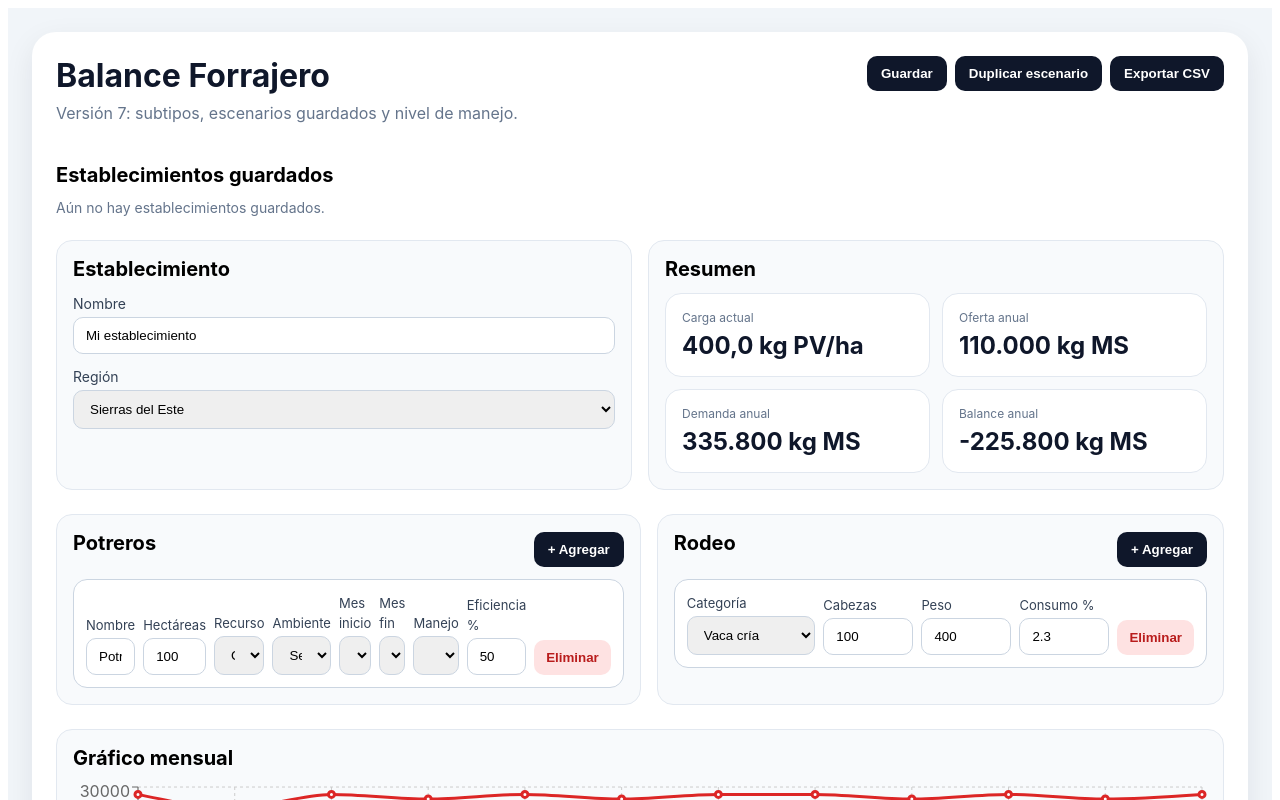
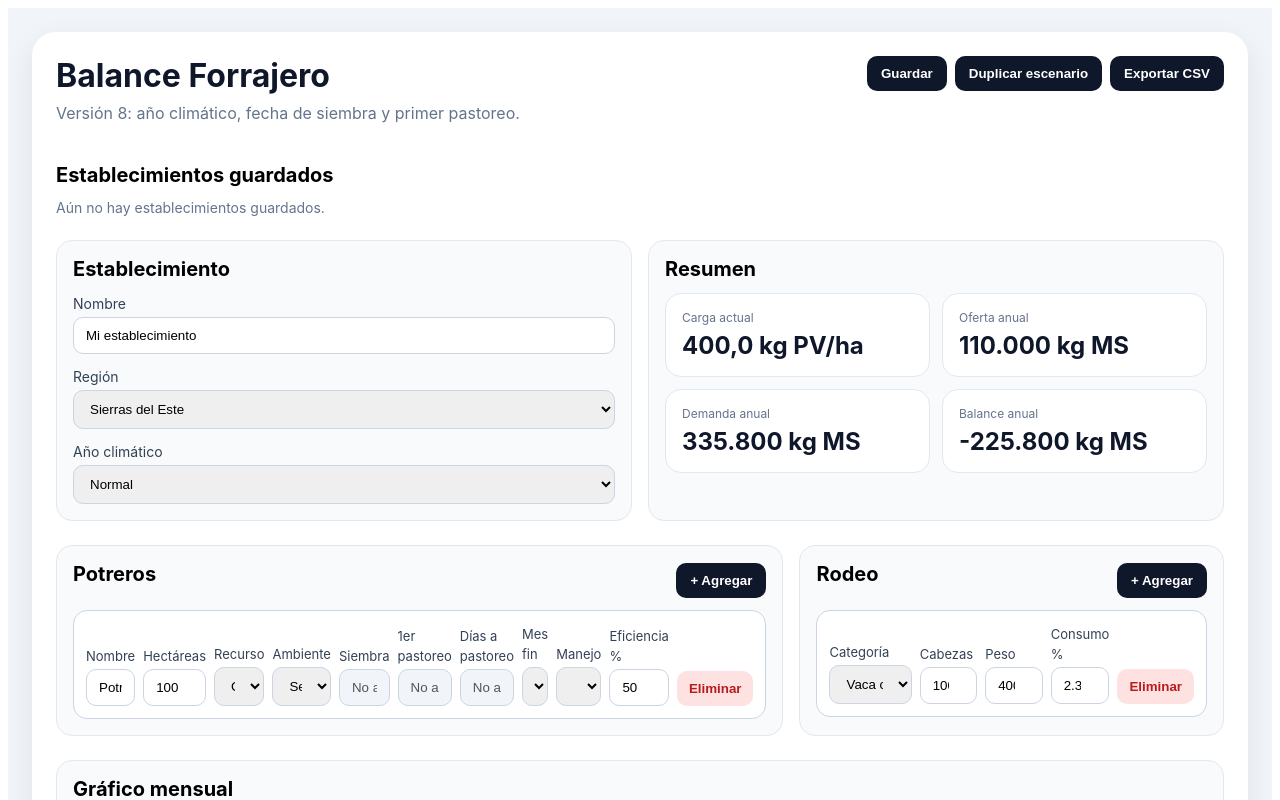
Before and after one commit to Facundo-lp/balance-forrajero, a React (Vite) app: page / in a window 1280 px wide. Shown: the top 800 px of the page. Built offline with nearby package versions, Linux system fonts and the light colour scheme.

Commit message:
Update App.jsx

```diff
--- a/src/App.jsx
+++ b/src/App.jsx
@@ -53,6 +53,12 @@ const MANAGEMENT_LEVELS = [
   { label: "Bajo", factor: 0.7 },
   { label: "Medio", factor: 1.0 },
   { label: "Alto", factor: 1.3 },
+];
+
+const CLIMATE_SCENARIOS = [
+  { label: "Seco", factor: 0.7 },
+  { label: "Normal", factor: 1.0 },
+  { label: "Húmedo", factor: 1.2 },
 ];
 
 const ANIMAL_CATEGORIES = [
@@ -230,7 +236,7 @@ const SEEDED_SUBTYPES = {
         nov: 13,
         dic: 11,
       },
-      defaultStartMonth: 7,
+      defaultFirstGrazingDays: 90,
       defaultEndMonth: 12,
       defaultEfficiency: 65,
     },
@@ -251,7 +257,7 @@ const SEEDED_SUBTYPES = {
         nov: 12,
         dic: 10,
       },
-      defaultStartMonth: 7,
+      defaultFirstGrazingDays: 90,
       defaultEndMonth: 12,
       defaultEfficiency: 65,
     },
@@ -272,7 +278,7 @@ const SEEDED_SUBTYPES = {
         nov: 11,
         dic: 7,
       },
-      defaultStartMonth: 7,
+      defaultFirstGrazingDays: 75,
       defaultEndMonth: 12,
       defaultEfficiency: 65,
     },
@@ -295,7 +301,7 @@ const SEEDED_SUBTYPES = {
         nov: 5,
         dic: 0,
       },
-      defaultStartMonth: 5,
+      defaultFirstGrazingDays: 60,
       defaultEndMonth: 10,
       defaultEfficiency: 70,
     },
@@ -316,7 +322,7 @@ const SEEDED_SUBTYPES = {
         nov: 2,
         dic: 0,
       },
-      defaultStartMonth: 5,
+      defaultFirstGrazingDays: 45,
       defaultEndMonth: 10,
       defaultEfficiency: 70,
     },
@@ -337,7 +343,7 @@ const SEEDED_SUBTYPES = {
         nov: 2,
         dic: 0,
       },
-      defaultStartMonth: 5,
+      defaultFirstGrazingDays: 50,
       defaultEndMonth: 10,
       defaultEfficiency: 70,
     },
@@ -360,7 +366,7 @@ const SEEDED_SUBTYPES = {
         nov: 14,
         dic: 35,
       },
-      defaultStartMonth: 11,
+      defaultFirstGrazingDays: 45,
       defaultEndMonth: 3,
       defaultEfficiency: 70,
     },
@@ -381,7 +387,7 @@ const SEEDED_SUBTYPES = {
         nov: 12,
         dic: 30,
       },
-      defaultStartMonth: 11,
+      defaultFirstGrazingDays: 50,
       defaultEndMonth: 3,
       defaultEfficiency: 70,
     },
@@ -402,7 +408,7 @@ const SEEDED_SUBTYPES = {
         nov: 10,
         dic: 25,
       },
-      defaultStartMonth: 11,
+      defaultFirstGrazingDays: 35,
       defaultEndMonth: 2,
       defaultEfficiency: 70,
     },
@@ -460,6 +466,32 @@ function getSubtypeRow(resourceType, subtypeName) {
   return getSubtypeOptions(resourceType).find((s) => s.name === subtypeName);
 }
 
+function parseLocalDate(dateString) {
+  if (!dateString) return null;
+  const d = new Date(`${dateString}T00:00:00`);
+  return Number.isNaN(d.getTime()) ? null : d;
+}
+
+function addDays(date, days) {
+  const d = new Date(date);
+  d.setDate(d.getDate() + days);
+  return d;
+}
+
+function getFirstGrazingDate(paddock) {
+  if (paddock.resourceType === "Campo natural") return null;
+  const sowing = parseLocalDate(paddock.sowingDate);
+  if (!sowing) return null;
+  return addDays(sowing, n(paddock.firstGrazingDays));
+}
+
+function getEffectiveStartMonth(paddock) {
+  if (paddock.resourceType === "Campo natural") return 1;
+  const first = getFirstGrazingDate(paddock);
+  if (!first) return 1;
+  return first.getMonth() + 1;
+}
+
 function monthIsActive(monthIndex, startMonth, endMonth) {
   const start = n(startMonth);
   const end = n(endMonth);
@@ -513,6 +545,7 @@ export default function App() {
     autosave?.farm || {
       name: "Mi establecimiento",
       region: "Sierras del Este",
+      climate: "Normal",
     }
   );
 
@@ -525,7 +558,8 @@ export default function App() {
         resourceType: "Campo natural",
         subtype: "",
         environment: "Serrano medio",
-        startMonth: 1,
+        sowingDate: "",
+        firstGrazingDays: 0,
         endMonth: 12,
         efficiency: 50,
         management: "Medio",
@@ -610,7 +644,8 @@ export default function App() {
         resourceType: "Campo natural",
         subtype: "",
         environment: getEnvironmentOptions(farm.region)[0] || "",
-        startMonth: 1,
+        sowingDate: "",
+        firstGrazingDays: 0,
         endMonth: 12,
         efficiency: 50,
         management: "Medio",
@@ -629,14 +664,16 @@ export default function App() {
           if (value === "Campo natural") {
             updated.subtype = "";
             updated.environment = getEnvironmentOptions(farm.region)[0] || "";
-            updated.startMonth = 1;
+            updated.sowingDate = "";
+            updated.firstGrazingDays = 0;
             updated.endMonth = 12;
             updated.efficiency = 50;
           } else {
             const firstSubtype = getSubtypeOptions(value)[0];
             updated.subtype = firstSubtype?.name || "";
             updated.environment = "";
-            updated.startMonth = firstSubtype?.defaultStartMonth ?? 1;
+            updated.sowingDate = "";
+            updated.firstGrazingDays = firstSubtype?.defaultFirstGrazingDays ?? 60;
             updated.endMonth = firstSubtype?.defaultEndMonth ?? 12;
             updated.efficiency = firstSubtype?.defaultEfficiency ?? 65;
           }
@@ -645,7 +682,7 @@ export default function App() {
         if (key === "subtype") {
           const subtypeRow = getSubtypeRow(updated.resourceType, value);
           if (subtypeRow) {
-            updated.startMonth = subtypeRow.defaultStartMonth;
+            updated.firstGrazingDays = subtypeRow.defaultFirstGrazingDays;
             updated.endMonth = subtypeRow.defaultEndMonth;
             updated.efficiency = subtypeRow.defaultEfficiency;
           }
@@ -703,9 +740,15 @@ export default function App() {
   };
 
   const results = useMemo(() => {
+    const climateFactor =
+      CLIMATE_SCENARIOS.find((c) => c.label === farm.climate)?.factor ?? 1;
+
     const offerByMonth = MONTHS.map((m) => {
       return paddocks.reduce((sum, p) => {
-        if (!monthIsActive(m.index, p.startMonth, p.endMonth)) return sum;
+        const startMonth =
+          p.resourceType === "Campo natural" ? 1 : getEffectiveStartMonth(p);
+
+        if (!monthIsActive(m.index, startMonth, p.endMonth)) return sum;
 
         const managementFactor =
           MANAGEMENT_LEVELS.find((lvl) => lvl.label === p.management)?.factor ??
@@ -724,7 +767,8 @@ export default function App() {
             monthlyPerHa *
               n(p.hectares) *
               (n(p.efficiency) / 100) *
-              managementFactor
+              managementFactor *
+              climateFactor
           );
         }
 
@@ -739,7 +783,8 @@ export default function App() {
           monthlyPerHa *
             n(p.hectares) *
             (n(p.efficiency) / 100) *
-            managementFactor
+            managementFactor *
+            climateFactor
         );
       }, 0);
     });
@@ -781,7 +826,7 @@ export default function App() {
       currentLoad,
       chartData,
     };
-  }, [farm.region, paddocks, herd]);
+  }, [farm, paddocks, herd]);
 
   return (
     <div style={pageStyle}>
@@ -792,7 +837,7 @@ export default function App() {
               Balance Forrajero
             </h1>
             <p style={{ color: "#64748b", marginTop: 8 }}>
-              Versión 7: subtipos, escenarios guardados y nivel de manejo.
+              Versión 8: año climático, fecha de siembra y primer pastoreo.
             </p>
           </div>
 
@@ -868,6 +913,21 @@ export default function App() {
                   ))}
                 </select>
               </div>
+
+              <div>
+                <label style={labelStyle}>Año climático</label>
+                <select
+                  value={farm.climate}
+                  onChange={(e) =>
+                    setFarm((prev) => ({ ...prev, climate: e.target.value }))
+                  }
+                  style={inputStyle}
+                >
+                  {CLIMATE_SCENARIOS.map((c) => (
+                    <option key={c.label}>{c.label}</option>
+                  ))}
+                </select>
+              </div>
             </div>
           </div>
 
@@ -904,7 +964,13 @@ export default function App() {
             </div>
 
             <div style={{ display: "grid", gap: 12 }}>
-              {paddocks.map((p) => (
+              {paddocks.map((p) => {
+                const firstGrazingDate = getFirstGrazingDate(p);
+                const firstGrazingText = firstGrazingDate
+                  ? firstGrazingDate.toLocaleDateString("es-UY")
+                  : "No aplica";
+
+                return (
                   <div key={p.id} style={boxStyle}>
                     <div style={paddockGridStyle}>
                       <div>
@@ -977,26 +1043,71 @@ export default function App() {
                         </div>
                       )}
 
+                      {p.resourceType === "Campo natural" ? (
+                        <>
                           <div>
-                      <label style={smallLabelStyle}>Mes inicio</label>
-                      <select
-                        value={p.startMonth}
+                            <label style={smallLabelStyle}>Siembra</label>
+                            <input
+                              value="No aplica"
+                              disabled
+                              style={{ ...inputStyle, background: "#f1f5f9" }}
+                            />
+                          </div>
+                          <div>
+                            <label style={smallLabelStyle}>1er pastoreo</label>
+                            <input
+                              value="No aplica"
+                              disabled
+                              style={{ ...inputStyle, background: "#f1f5f9" }}
+                            />
+                          </div>
+                          <div>
+                            <label style={smallLabelStyle}>Días a pastoreo</label>
+                            <input
+                              value="No aplica"
+                              disabled
+                              style={{ ...inputStyle, background: "#f1f5f9" }}
+                            />
+                          </div>
+                        </>
+                      ) : (
+                        <>
+                          <div>
+                            <label style={smallLabelStyle}>Fecha siembra</label>
+                            <input
+                              type="date"
+                              value={p.sowingDate}
+                              onChange={(e) =>
+                                updatePaddock(p.id, "sowingDate", e.target.value)
+                              }
+                              style={inputStyle}
+                            />
+                          </div>
+                          <div>
+                            <label style={smallLabelStyle}>1er pastoreo</label>
+                            <input
+                              value={firstGrazingText}
+                              disabled
+                              style={{ ...inputStyle, background: "#f1f5f9" }}
+                            />
+                          </div>
+                          <div>
+                            <label style={smallLabelStyle}>Días a pastoreo</label>
+                            <input
+                              type="number"
+                              value={p.firstGrazingDays}
                               onChange={(e) =>
                                 updatePaddock(
                                   p.id,
-                            "startMonth",
-                            Number(e.target.value)
+                                  "firstGrazingDays",
+                                  e.target.value
                                 )
                               }
                               style={inputStyle}
-                      >
-                        {MONTH_OPTIONS.map((m) => (
-                          <option key={m.value} value={m.value}>
-                            {m.label}
-                          </option>
-                        ))}
-                      </select>
+                            />
                           </div>
+                        </>
+                      )}
 
                       <div>
                         <label style={smallLabelStyle}>Mes fin</label>
@@ -1050,7 +1161,8 @@ export default function App() {
                       </button>
                     </div>
                   </div>
-              ))}
+                );
+              })}
             </div>
           </div>
 
@@ -1218,7 +1330,7 @@ const pageStyle = {
 };
 
 const containerStyle = {
-  maxWidth: 1380,
+  maxWidth: 1600,
   margin: "0 auto",
   background: "#ffffff",
   borderRadius: 24,
@@ -1298,7 +1410,7 @@ const boxStyle = {
 const paddockGridStyle = {
   display: "grid",
   gridTemplateColumns:
-    "1.05fr 0.65fr 1fr 1.25fr 0.8fr 0.8fr 0.9fr 0.8fr auto",
+    "1fr 0.6fr 0.9fr 1.2fr 1fr 1fr 0.85fr 0.8fr 0.8fr 0.8fr auto",
   gap: 8,
   alignItems: "end",
 };
```
Lines whose indentation alone changed are shown as unchanged.
